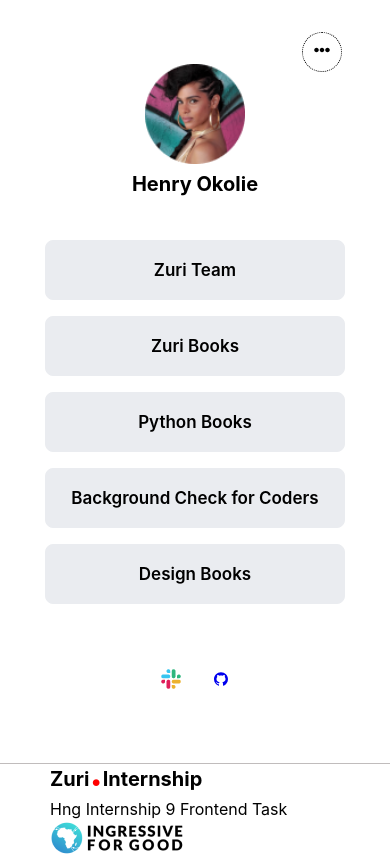
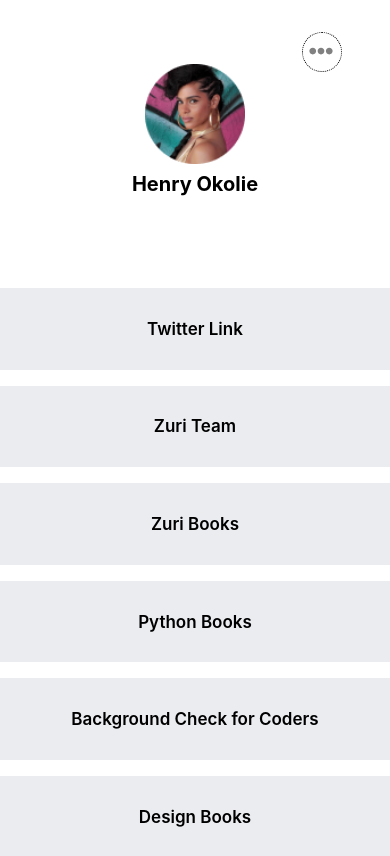
Before and after one commit to Sirboman/Hngi9Task1-linktree, a React (Create React App) app: page / in a window 390 px wide. Shown: the top 856 px of the page. Built offline with nearby package versions, Linux system fonts and the light colour scheme.

Commit message:
worked on media queries and created a footer component

```diff
--- a/src/App.css
+++ b/src/App.css
@@ -4,6 +4,5 @@
   height: 100%;
   position: relative;
   overflow: hidden;
-  display: flex;
   justify-content: center;
 }
--- a/src/App.js
+++ b/src/App.js
@@ -1,4 +1,5 @@
 import './App.css';
+import {FooterContainer} from './components/FooterContainer';
 import { MainContainer } from './components/MainContainer';
 
 
@@ -6,6 +7,7 @@
   return (
     <div className="App">
     <MainContainer />
+    <FooterContainer />
     </div>
   );
 }
--- /dev/null
+++ b/src/components/FooterContainer.js
@@ -0,0 +1,35 @@
+import React from 'react'
+import "../styles/FooterContainer.css";
+import I4G from "../images/I4G.png";
+
+
+function FooterContainer() {
+  return (
+    <div className='FooterContainer'>
+
+       <div className='break'></div>
+       <footer>
+            <div className='logo'>
+                <h2>
+                    <small>Zuri
+                        <span id='zuri'>.</span>
+                        Internship
+                    </small>
+                </h2>
+            </div>
+
+            <div className='task'>
+                Hng Internship 9 Frontend Task
+            </div>
+
+            <div className='partner'>
+                <img src={I4G} alt='h' />
+            </div>
+
+
+        </footer>
+    </div>
+  )
+}
+
+export {FooterContainer}
--- a/src/components/MainContainer.js
+++ b/src/components/MainContainer.js
@@ -1,19 +1,23 @@
-import React from 'react';
+import React, { useState } from 'react';
 import "../styles/MainContainer.css";
 import profileimg from "../images/profileimg.png";
 import slack from "../images/slack.png";
-import I4G from "../images/I4G.png";
 import { AiFillGithub } from "react-icons/ai";
 import { IoIosShareAlt } from "react-icons/io";
 import {FaEllipsisH } from "react-icons/fa";
 
 function MainContainer() {
+
+    const[Show, SetShow] = useState(false)
+
   return (
   <div className='MainContainer'>
         <header>
-            <div className="icon">
+            <div className="icon-sm">
                 <i><FaEllipsisH /></i>
+                <i><IoIosShareAlt /></i>
             </div>
+
 
             <div id='profile'>
                 <div id='profile__img'>
@@ -29,6 +33,13 @@
         <main>
             <div className='links'>
                 <ul className='link'>
+
+                    <li>
+                        <a href='https://twitter.com/sir_boman?t=42uPZV1CSoEOzFAulbo1xQ&s=09/' id='btn__zuri'>
+                        <h3 className='title'>Twitter Link</h3>
+                        </a>
+                    </li>
+
                     <li>
                         <a href='https://training.zuri.team/' id='btn__zuri'>
                         <h3 className='title'>Zuri Team</h3>
@@ -59,42 +70,23 @@
                         </a>
                     </li>
                 </ul>
-            </div>
-        </main>
 
                 <div className='primary'>
                     <span>
-                <a href='j'> <img src={slack} alt="hngIcon" /></a>
+                        <a href='J'> <img src={slack} alt="hngIcon" /></a>
                     </span>
                     <span>
-                <a href='j'>
                         <i><AiFillGithub /></i>
-                </a>
-
                     </span>
                 </div>
-
-        <div className='break'></div>
+            </div>
 
 
-        <footer>
-            <div className='logo'>
-                <h2>
-                    <small>Zuri
-                        <span id='zuri'>.</span>
-                        Internship
-                    </small>
-                </h2>
-            </div>
+        </main>
 
-            <div className='task'>
-                Hng Internship 9 Frontend Task
-            </div>
 
-            <div className='partner'>
-                <img src={I4G} alt='h' />
-            </div>
-        </footer>
+
+
   </div>
   )
 }
--- /dev/null
+++ b/src/styles/FooterContainer.css
@@ -0,0 +1,75 @@
+.FooterContainer footer
+{
+    margin-top: 18rem;
+    display: flex;
+    flex-direction: row;
+    align-items: center;
+    justify-content: space-between;
+    padding: 2px 15px;
+
+}
+
+
+footer .logo h2 small span
+{
+    font-size: 2.5rem;
+    color: red;
+}
+
+.FooterContainer .break
+{
+
+    position: absolute;
+    content: "";
+    display: inline-block;
+    height: 0.1px;
+    width: 78rem;
+    background:  rgb(192, 188, 188);
+    bottom: 6rem;
+    left: 2rem;
+
+}
+
+
+/* ========== SMALLER DEVICES ========== */
+@media screen and (max-width: 992px) {
+
+    .FooterContainer footer
+    {
+        display: flex;
+        flex-direction: column;
+        align-items: flex-start;
+    }
+
+
+
+    .FooterContainer footer
+    {
+        flex-direction: column;
+        justify-content: center;
+        align-items: flex-start;
+        gap: 0.2rem;
+        padding-top: 1rem;
+    }
+
+    .FooterContainer .break
+{
+
+    position: absolute;
+    content: "";
+    display: inline-block;
+    height: 0.1px;
+    width: 78rem;
+    background:  rgb(192, 188, 188);
+    bottom: 6rem;
+    left: 0;
+
+}
+
+
+  }
+
+  @media screen and (max-width: 640px) {
+
+
+}
--- a/src/styles/MainContainer.css
+++ b/src/styles/MainContainer.css
@@ -1,3 +1,4 @@
+
 .MainContainer
 {
     width: 82%;
@@ -17,18 +18,18 @@
 .MainContainer header
 {
 position: absolute;
-top: 0;
+top:0
 
 }
 
 .MainContainer header #profile
 {
+    top: 0;
     margin-top: 4rem;
     display: flex;
     flex-direction: column;
     align-items: center;
     justify-content: center;
-    padding: 0;
 }
 
 .MainContainer header #profile #profile__img img
@@ -37,11 +38,29 @@
 height: 100px;
 
 }
+.MainContainer header .icon-sm i:nth-of-type(2)
+{
+align-items: center;
+justify-content: center;
+}
 
-.MainContainer header .icon
+.MainContainer header .icon-sm i
 {
     position: absolute;
+    top: 0.5rem;
+    left: 0.5rem;
+    bottom: 0;
+}
 
+.MainContainer header .icon-sm i:nth-of-type(1)
+{
+    display: none;
+}
+
+.MainContainer header .icon-sm
+{
+    position: relative;
+    left: 20rem;
     margin-top: 2rem;
     width: 40px;
     height: 40px;
@@ -65,9 +84,21 @@
 transition: all 400ms ease;
 }
 
+
+.MainContainer main
+{
+    margin-top: 3rem;
+    display: flex;
+    justify-content: space-between;
+    flex-direction: column;
+}
+
+
 .MainContainer main .links .link
 {
     display: flex;
+    align-items: center;
+    justify-content: center;
     flex-direction: column;
     gap: 1rem;
 }
@@ -77,11 +108,13 @@
 display: flex;
 border: 1px solid #EAECF0;
 border-radius: 8px;
+line-height: 2rem;
 }
 
 
 .MainContainer main .links .link li a .title
 {
+    text-align: center;
     font-size: 15px;
     color: black;
     font-weight: 500;
@@ -92,17 +125,19 @@
 .MainContainer main .links .link li
 {
 background: #EAECF0;
+width: 1100px;
 padding: 1rem;
 align-items: center;
 justify-content: center ;
 }
 
 
-.MainContainer .primary
+.MainContainer main .links .primary
 {
     position: relative;
-    bottom: 2rem;
-    margin-bottom: 8rem;
+    bottom: 0;
+    margin-top: 1rem;
+    margin-bottom:8rem;
     padding: 6px;
     display: flex;
     gap: 2rem;
@@ -115,92 +150,20 @@
     text-decoration: none;
 }
 
-.MainContainer .break
-{
-
-    position: absolute;
-    content: "";
-    display: inline-block;
-    height: 0.1px;
-    width: 78rem;
-    background:  rgb(192, 188, 188);
-    bottom: 6rem;
-
-}
-
-/*============ FOOTER SECTION ========*/
-.MainContainer footer
-{
-
-    position: absolute;
-    margin: 1px;
-    width: 100vw;
-    margin-top: 6rem;
-    padding: 0 50px;
-    display: flex;
-    flex-direction: row;
-    justify-content: space-between;
-    align-items: center;
-    bottom: 0;
-}
-
-footer .logo h2 small span
-{
-    font-size: 2.5rem;
-    color: red;
-}
 
 
-/*============ SCREEN RESOLUTION ===========*/
+/* ================= Smaller devices =============== */
 @media screen and (max-width: 992px) {
-    .MainContainer main .links
-    {
-    position: relative;
-    width: 500px;
-    height: 87px;
-    bottom: 7rem;
-    margin-top: 20rem;
-    }
 
     .MainContainer main
     {
-        margin-top: 2rem;
+        margin-bottom: 8rem;
+
     }
 
-    .MainContainer main .links .link li a
-    {
-        padding: 0.3rem;
-    }
-
-    .MainContainer .primary
-    {
-        margin-top: 2rem;
-    }
-
-    .MainContainer footer
-    {
-        display: flex;
-        flex-direction: column;
-        justify-content: center;
-        align-items: flex-start;
-        gap: 0.2rem;
-    }
-}
-
-
-/* ================= Smaller devices =============== */
-@media screen and (max-width: 640px) {
-
-
-    .MainContainer main
-    {
-        margin-bottom: 2rem;
-    }
-
-    .MainContainer header .icon
+    .MainContainer header .icon-sm
     {
         position: absolute;
-
         margin-top: 2rem;
         width: 40px;
         height: 40px;
@@ -217,37 +180,98 @@
     .MainContainer main .links
     {
     position: relative;
+    display: flex;
+    flex-direction: column;
+    gap: 2rem;
+    width: 800px;
+    bottom: 5rem;
+    margin-top: 20rem;
+    }
+
+    .MainContainer main .links .link li
+    {
+    width: 500px;
+    padding: 1.3rem;
+    }
+
+    .MainContainer main .links .primary span
+    {
+        font-size: 1.5rem;
+    }
+
+    .MainContainer main .links .link li a .title
+    {
+        font-size: 15px;
+        font-weight: 600;
+    }
+
+  }
+
+
+
+/* ============ smaller devices =========== */
+@media screen and (max-width: 640px) {
+
+
+    .MainContainer main
+    {
+        margin-bottom: 2rem;
+    }
+
+    .MainContainer header .icon-sm
+    {
+        border: 1px solid dashed black;
+    }
+    .MainContainer header .icon-sm i
+    {
+       top: 0.4rem;
+       bottom: 0;
+       left: 0.4rem;
+    }
+    .MainContainer header .icon-sm i:nth-of-type(1)
+    {
+        position: absolute;
+        display: block;
+        color: gray;
+        font-size: 1.5rem;
+
+    }
+
+    .MainContainer header .icon-sm i:nth-of-type(2)
+    {
+        display: none;
+    }
+
+    .MainContainer header .icon-sm
+    {
+        position: absolute;
+        align-items: center;
+        justify-content: center;
+    }
+
+    .MainContainer main .links
+    {
+    position: relative;
     width: 300px;
-    bottom: 7rem;
+    bottom: 5rem;
     margin-top: 20rem;
     }
 
     .MainContainer main .links .link li a
     {
+        width: 300px;
         padding: 3px;
+    }
+
+    .MainContainer main .links .primary
+    {
+        margin-bottom: 1rem;
     }
 
     .MainContainer main .links .link li a .title
     {
+        text-align: center;
         font-size: 17px;
         font-weight: 600;
     }
-
-    .MainContainer footer
-    {
-        flex-direction: column;
-        justify-content: center;
-        align-items: flex-start;
-        gap: 0.2rem;
-    }
-
-    .MainContainer footer>div:nth-child(1)
-    {
-        font-size: 1rem;
-    }
-
-    .MainContainer footer>div:nth-child(2)
-    {
-        font-size: 1rem;
-    }
 }
```
Lines whose indentation alone changed are shown as unchanged.
